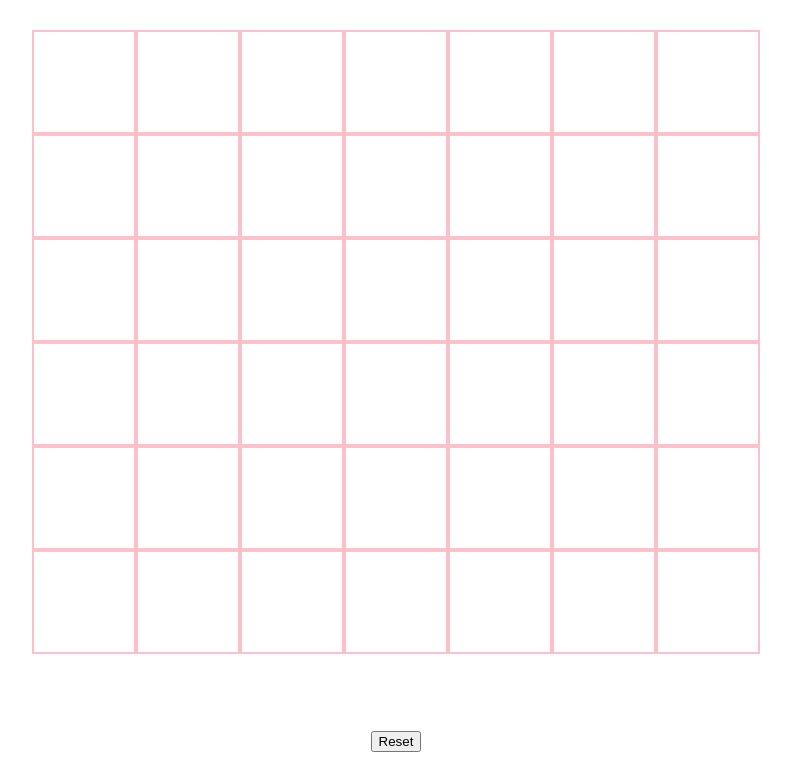
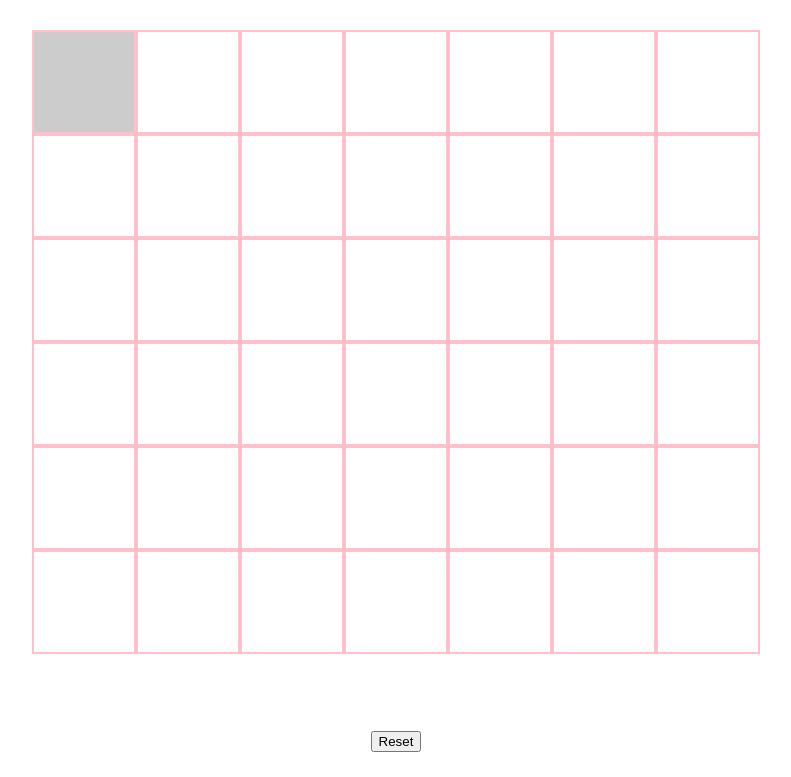
Before and after one commit to MeganBower/Academy_Mini_Project, a plain HTML site: page Connect_Four/index.html in a window 1280 px wide. In both pictures the pointer is over the element 328 px from the left and 177 px from the top of the page. Shown: the part 95-872 px from the top of the page, without its empty margins (244-1035 px from the left). Drawn offline with Linux system fonts and the light colour scheme.

Commit message:
added hover over selected cell on grid

```diff
--- a/Connect_Four/main.css
+++ b/Connect_Four/main.css
@@ -30,6 +30,10 @@
     width: 80px;
     height: 80px;
 }
+
+.column:hover {
+    background-color: #cccccc;
+  }
 
 #winner-display {
     display: none;
```
